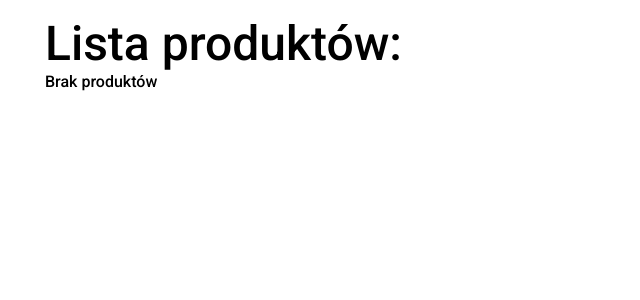
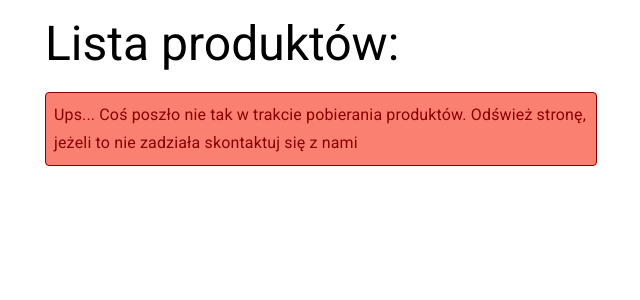
Before and after one commit to chojnackipiotr/react_shop_list, a React app: page / in a window 1280 px wide. Shown: the top 300 px of the page, without its empty margins (319-959 px from the left). Built offline with nearby package versions, Linux system fonts and the light colour scheme; no server answers.

Commit message:
added alert for handling errors

```diff
--- a/src/components/App/App.css
+++ b/src/components/App/App.css
@@ -28,3 +28,12 @@ img {
 .mainContainer {
     padding-top: 1rem;
 }
+
+.mainError {
+    background-color: salmon;
+    color: darkred;
+    border: 1px solid darkred;
+    padding: 0.5rem;
+    border-radius: 0.25rem;
+    margin: 1.25rem 0!important;
+}
--- a/src/components/App/App.js
+++ b/src/components/App/App.js
@@ -1,7 +1,8 @@
 import React, {useEffect, useReducer} from 'react';
 import './App.css';
 
-import {Container, Typography} from '@material-ui/core';
+import Alert from '../reusable/Alert/Alert';
+import {CircularProgress, Container, Typography} from '@material-ui/core';
 import ProductList from '../ProductList/ProductList';
 import {getCartProducts} from '../../utils/api';
 
@@ -43,15 +44,26 @@ const App = () => {
           },
         });
       })
-      .catch((err) => {
+      .catch(( err ) => {
         dispatch({
           type: 'SET_MAIN_ERROR',
           payload: {
-            mainErrorMessage: err,
+            mainErrorMessage: err.message,
           },
         });
       });
   }, []);
+
+  const getContent = () => {
+    return state.mainErrorMessage
+           ?
+           <Alert message={state.mainErrorMessage} className='mainError'/>
+           :
+           <ProductList
+             productsInCart={ state.productsInCart }
+             fetchingProducts={ state.fetchingProducts }
+           />;
+  };
 
   return (
     <Container
@@ -63,10 +75,13 @@ const App = () => {
         component='h3'>
         Lista produktów:
       </Typography>
-      <ProductList
-        productsInCart={ state.productsInCart }
-        fetchingProducts={ state.fetchingProducts }
-      />
+      {
+        state.fetchingProducts
+        ?
+        <CircularProgress />
+        :
+        getContent()
+      }
     </Container>
   );
 };
--- a/src/components/ProductList/ProductList.js
+++ b/src/components/ProductList/ProductList.js
@@ -1,27 +1,13 @@
 import React from 'react';
 import PropTypes from 'prop-types';
 
-import {CircularProgress, List, ListItem} from '@material-ui/core';
+import {List, ListItem} from '@material-ui/core';
 
-const ProductList = ({productsInCart, fetchingProducts}) => {
-  const setListContent = () => {
-    if (productsInCart.length === 0) {
-      return 'Brak produktów'
-    } else {
-      return 'Lista'
-    }
-  }
-
+const ProductList = props => {
   return (
-    <>
-    {
-      fetchingProducts
-      ?
-      <CircularProgress />
-      :
-      setListContent()
-    }
-    </>
+    <List component="ul">
+      <ListItem>Patelnia, cena: 89,99zł</ListItem>
+    </List>
   );
 };
 
--- /dev/null
+++ b/src/components/reusable/Alert/Alert.js
@@ -0,0 +1,21 @@
+import React from 'react';
+import PropTypes from 'prop-types';
+import {Typography} from '@material-ui/core';
+
+const Alert = ({message, className}) => {
+  return (
+    <Typography
+      className={className}
+      variant='subtitle1'
+    >
+      {message}
+    </Typography>
+  );
+};
+
+Alert.propTypes = {
+  className: PropTypes.string,
+  message: PropTypes.string,
+};
+
+export default Alert;
--- a/src/index.html
+++ b/src/index.html
@@ -5,7 +5,7 @@
   <title>Koszyk</title>
   <link rel="preconnect" href="https://fonts.googleapis.com">
   <link rel="preconnect" href="https://fonts.gstatic.com" crossorigin>
-  <link href="https://fonts.googleapis.com/css2?family=Roboto:wght@300;500;900&display=swap" rel="stylesheet">
+  <link rel="stylesheet" href="https://fonts.googleapis.com/css?family=Roboto:300,400,500,700&display=swap"/>
 </head>
 <body>
   <div id="root"></div>
--- a/src/utils/api.js
+++ b/src/utils/api.js
@@ -1,6 +1,6 @@
 export const getCartProducts = async () => {
   try {
-    const response = await fetch('http://localhost:3030/api/carst');
+    const response = await fetch('http://localhost:3030/api/cart');
     return await response.json();
   } catch (err) {
     throw new Error('Ups... Coś poszło nie tak w trakcie pobierania produktów. Odśwież stronę, jeżeli to nie zadziała skontaktuj się z nami');
```
